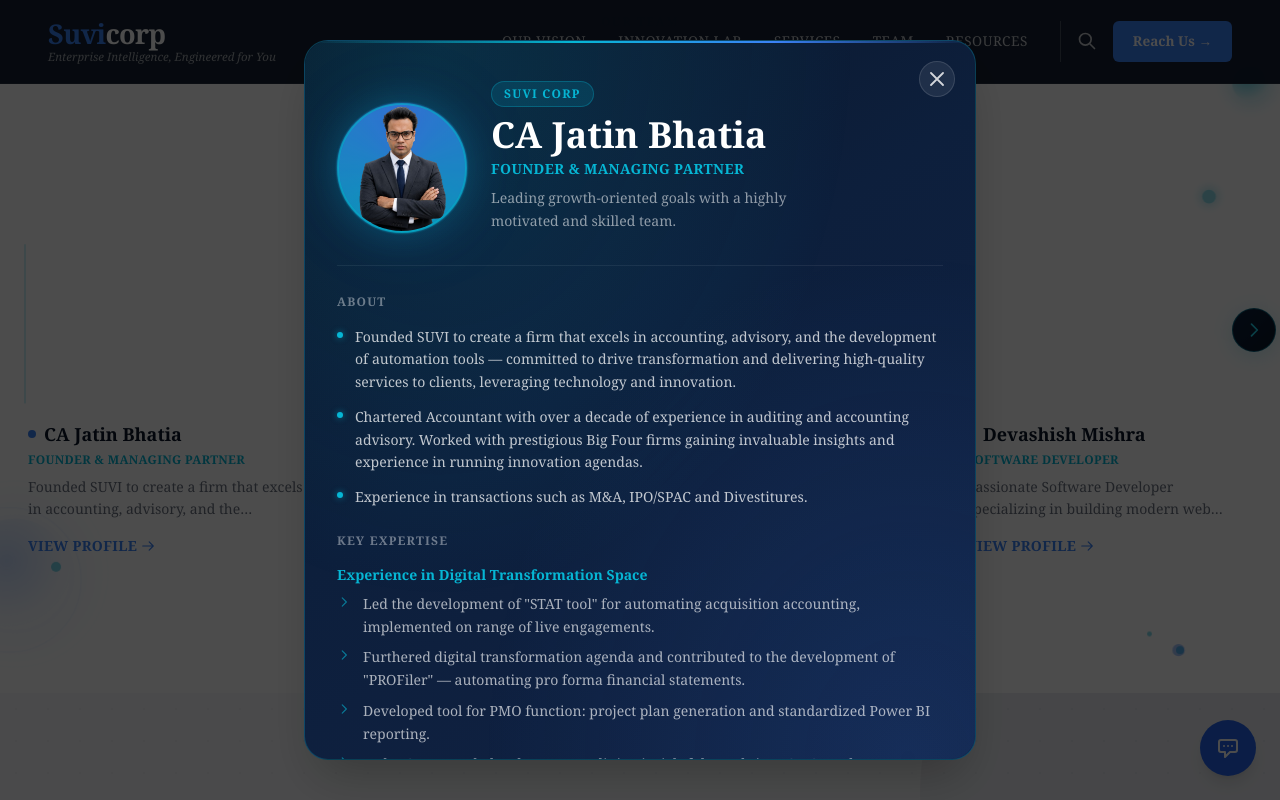
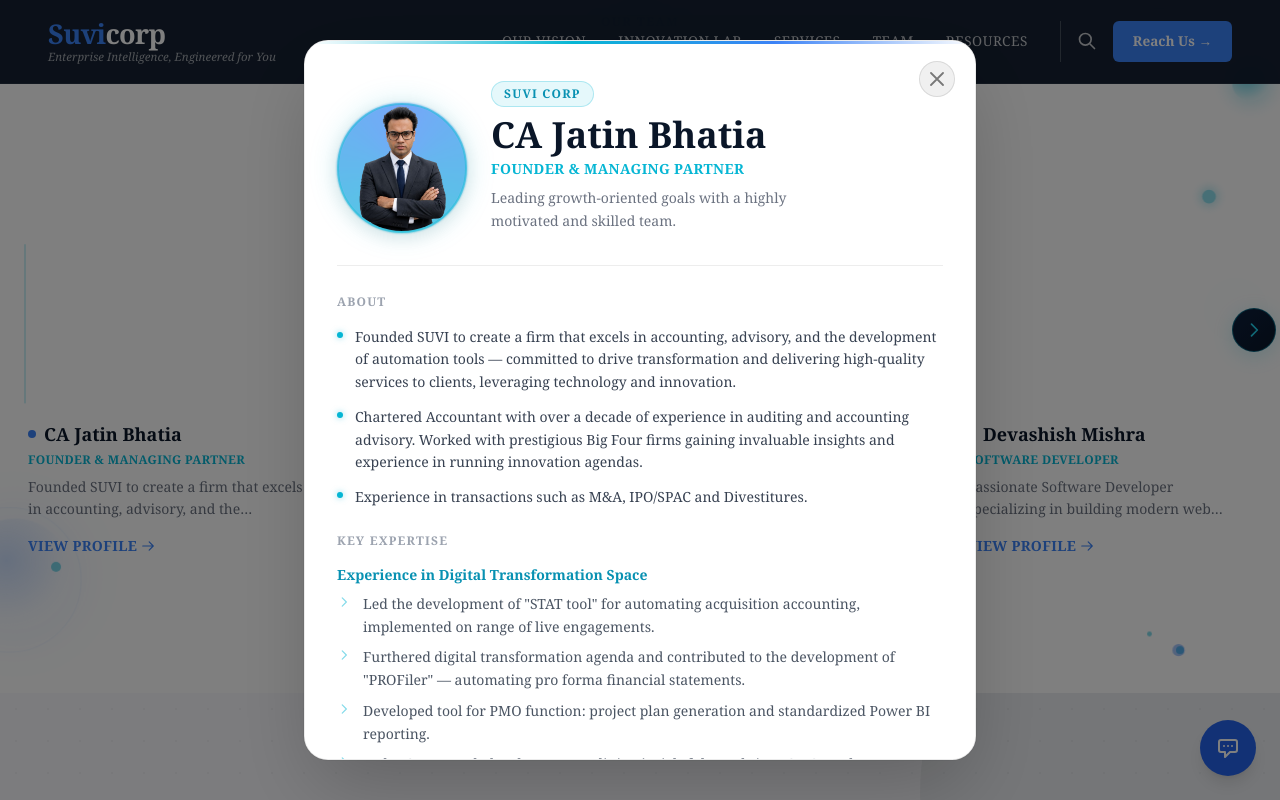
Before and after one commit to devashish2006/SuviCorp, a Next.js app: page / in a window 1280 px wide. Both pictures are taken after a click on the button 170 px from the left and 1294 px from the top of the page. Shown: the part 894-1694 px from the top of the page. Built offline with nearby package versions, Linux system fonts and the light colour scheme.

Commit message:
add image and scroll icon

```diff
--- a/app/globals.css
+++ b/app/globals.css
@@ -176,3 +176,13 @@
     height: 420px !important;
   }
 }
+
+/* ─── Saima image fix: PNG has large transparent space at bottom ─── */
+/* Keep anchored to bottom like all others; shift down via margin    */
+/* so her figure rises from the card bottom edge as expected.         */
+.team-member-img--saima {
+  bottom: -30% !important;
+  transform: translateX(-50%) !important;
+  object-fit: contain !important;
+  object-position: top center !important;
+}
--- a/components/sections/Hero.tsx
+++ b/components/sections/Hero.tsx
@@ -4,6 +4,7 @@
 import Image from 'next/image';
 import { SectionTag, TeamProfileModal } from '../ui';
 import type { TeamMember } from '../ui';
+
 
 const stats = [
   {
@@ -205,6 +206,7 @@
     name: 'Saima ',
     role: 'Technology Partnerships Lead',
     image: '/saima-removebg-preview.png',
+    imageClass: 'team-member-img--saima',
     imageOffset: '-40px',
     imageScale: '88%',
     tagline: 'Building and nurturing strategic global technology ecosystems for long-term growth.',
@@ -356,7 +358,7 @@
                   alt={member.name}
                   width={400}
                   height={500}
-                  className="team-member-img absolute transition-transform duration-500 group-hover:scale-[1.06]"
+                  className={`team-member-img absolute transition-transform duration-500 group-hover:scale-[1.06]${member.imageClass ? ` ${member.imageClass}` : ''}`}
                   style={{
                     filter:
                       'drop-shadow(0 -4px 20px rgba(6,182,212,0.2)) drop-shadow(0 12px 24px rgba(0,0,0,0.55))',
--- a/components/ui/TeamProfileModal.tsx
+++ b/components/ui/TeamProfileModal.tsx
@@ -8,6 +8,7 @@
   name: string;
   role: string;
   image: string;
+  imageClass?: string;
   imageOffset?: string;
   imageScale?: string;
   tagline?: string;
@@ -52,7 +53,7 @@
     >
       {/* Backdrop */}
       <div
-        className="absolute inset-0 bg-black/70 backdrop-blur-md"
+        className="absolute inset-0 bg-black/50 backdrop-blur-md"
         onClick={onClose}
       />
 
@@ -61,25 +62,17 @@
         ref={modalRef}
         className="relative z-10 w-full max-w-2xl max-h-[90vh] overflow-y-auto rounded-3xl shadow-2xl"
         style={{
-          background: 'linear-gradient(145deg, #0a1628 0%, #0d1f3c 45%, #112244 100%)',
-          border: '1px solid rgba(6,182,212,0.25)',
+          background: '#ffffff',
+          border: '1px solid rgba(0,0,0,0.08)',
           animation: 'modalSlideUp 0.45s cubic-bezier(0.16, 1, 0.3, 1) both',
           scrollbarWidth: 'thin',
           scrollbarColor: 'rgba(6,182,212,0.3) transparent',
+          boxShadow: '0 32px 80px -12px rgba(0,0,0,0.22), 0 0 0 1px rgba(0,0,0,0.05)',
         }}
       >
-        {/* Glow overlays */}
-        <div
-          className="absolute inset-0 rounded-3xl pointer-events-none"
-          style={{
-            background:
-              'radial-gradient(ellipse at 20% 0%, rgba(6,182,212,0.15) 0%, transparent 55%), radial-gradient(ellipse at 90% 100%, rgba(59,130,246,0.12) 0%, transparent 50%)',
-          }}
-        />
-
         {/* Top teal line accent */}
         <div
-          className="absolute top-0 left-0 right-0 h-[2px] rounded-t-3xl"
+          className="absolute top-0 left-0 right-0 h-[3px] rounded-t-3xl"
           style={{ background: 'linear-gradient(90deg, transparent 0%, #06b6d4 40%, #3b82f6 70%, transparent 100%)' }}
         />
 
@@ -89,12 +82,12 @@
           aria-label="Close"
           className="absolute top-5 right-5 z-20 w-9 h-9 rounded-full flex items-center justify-center transition-all duration-200 hover:scale-110"
           style={{
-            background: 'rgba(255,255,255,0.08)',
-            border: '1px solid rgba(255,255,255,0.12)',
+            background: 'rgba(0,0,0,0.06)',
+            border: '1px solid rgba(0,0,0,0.10)',
           }}
         >
           <svg width="14" height="14" viewBox="0 0 14 14" fill="none">
-            <path d="M1 1L13 13M13 1L1 13" stroke="rgba(255,255,255,0.8)" strokeWidth="1.8" strokeLinecap="round" />
+            <path d="M1 1L13 13M13 1L1 13" stroke="rgba(0,0,0,0.5)" strokeWidth="1.8" strokeLinecap="round" />
           </svg>
         </button>
 
@@ -113,7 +106,7 @@
                 padding: '2px',
                 borderRadius: '50%',
                 filter: 'blur(1px)',
-                opacity: 0.8,
+                opacity: 0.7,
               }}
             />
             <div
@@ -121,8 +114,8 @@
               style={{
                 width: 130,
                 height: 130,
-                border: '2.5px solid rgba(6,182,212,0.6)',
-                boxShadow: '0 0 40px rgba(6,182,212,0.25), 0 0 80px rgba(59,130,246,0.12)',
+                border: '2.5px solid rgba(6,182,212,0.5)',
+                boxShadow: '0 0 30px rgba(6,182,212,0.18), 0 4px 20px rgba(0,0,0,0.10)',
               }}
             >
               <Image
@@ -145,22 +138,22 @@
               <span
                 className="text-xs font-semibold uppercase tracking-widest px-3 py-1 rounded-full"
                 style={{
-                  background: 'rgba(6,182,212,0.15)',
-                  color: '#06b6d4',
-                  border: '1px solid rgba(6,182,212,0.3)',
+                  background: 'rgba(6,182,212,0.10)',
+                  color: '#0891b2',
+                  border: '1px solid rgba(6,182,212,0.25)',
                 }}
               >
                 SUVI Corp
               </span>
             </div>
-            <h2 className="font-playfair text-3xl md:text-4xl font-bold text-white mb-1 leading-tight">
+            <h2 className="font-playfair text-3xl md:text-4xl font-bold mb-1 leading-tight" style={{ color: '#0a1628' }}>
               {member.name}
             </h2>
             <p className="text-sm font-semibold uppercase tracking-wide" style={{ color: '#06b6d4' }}>
               {member.role}
             </p>
             {member.tagline && (
-              <p className="text-white/55 text-sm mt-2 leading-relaxed max-w-[340px]">
+              <p className="text-sm mt-2 leading-relaxed max-w-[340px]" style={{ color: '#6b7280' }}>
                 {member.tagline}
               </p>
             )}
@@ -168,22 +161,22 @@
         </div>
 
         {/* Divider */}
-        <div className="mx-8 h-px" style={{ background: 'rgba(255,255,255,0.07)' }} />
+        <div className="mx-8 h-px" style={{ background: 'rgba(0,0,0,0.07)' }} />
 
         {/* ─── Body ─── */}
         <div className="px-8 py-7 space-y-6">
 
           {/* Highlights */}
           <div style={{ animation: 'fadeSlideUp 0.5s cubic-bezier(0.16, 1, 0.3, 1) 0.2s both' }}>
-            <h3 className="text-xs font-semibold uppercase tracking-widest text-white/40 mb-4">About</h3>
+            <h3 className="text-xs font-semibold uppercase tracking-widest mb-4" style={{ color: '#9ca3af' }}>About</h3>
             <ul className="space-y-3">
               {member.highlights.map((point, i) => (
                 <li key={i} className="flex gap-3 items-start">
                   <span
                     className="mt-1.5 flex-shrink-0 w-1.5 h-1.5 rounded-full"
-                    style={{ background: '#06b6d4', boxShadow: '0 0 6px rgba(6,182,212,0.6)' }}
+                    style={{ background: '#06b6d4', boxShadow: '0 0 6px rgba(6,182,212,0.5)' }}
                   />
-                  <span className="text-white/75 text-sm leading-relaxed">{point}</span>
+                  <span className="text-sm leading-relaxed" style={{ color: '#374151' }}>{point}</span>
                 </li>
               ))}
             </ul>
@@ -192,23 +185,23 @@
           {/* Expertise areas */}
           {member.expertise && member.expertise.length > 0 && (
             <div style={{ animation: 'fadeSlideUp 0.5s cubic-bezier(0.16, 1, 0.3, 1) 0.28s both' }}>
-              <h3 className="text-xs font-semibold uppercase tracking-widest text-white/40 mb-4">Key Expertise</h3>
+              <h3 className="text-xs font-semibold uppercase tracking-widest mb-4" style={{ color: '#9ca3af' }}>Key Expertise</h3>
               <div className="space-y-4">
                 {member.expertise.map((area, i) => (
                   <div key={i}>
                     <p
                       className="text-sm font-semibold mb-2"
-                      style={{ color: '#06b6d4' }}
+                      style={{ color: '#0891b2' }}
                     >
                       {area.label}
                     </p>
                     <ul className="space-y-2">
                       {area.items.map((item, j) => (
                         <li key={j} className="flex gap-3 items-start">
-                          <svg className="mt-0.5 flex-shrink-0 w-3.5 h-3.5 opacity-60" fill="none" stroke="#06b6d4" viewBox="0 0 24 24">
+                          <svg className="mt-0.5 flex-shrink-0 w-3.5 h-3.5 opacity-50" fill="none" stroke="#06b6d4" viewBox="0 0 24 24">
                             <path strokeLinecap="round" strokeLinejoin="round" strokeWidth={2} d="M9 5l7 7-7 7" />
                           </svg>
-                          <span className="text-white/65 text-sm leading-relaxed">{item}</span>
+                          <span className="text-sm leading-relaxed" style={{ color: '#4b5563' }}>{item}</span>
                         </li>
                       ))}
                     </ul>
@@ -223,18 +216,18 @@
             <div
               className="rounded-2xl p-5 relative overflow-hidden"
               style={{
-                background: 'rgba(6,182,212,0.06)',
-                border: '1px solid rgba(6,182,212,0.18)',
+                background: 'rgba(6,182,212,0.05)',
+                border: '1px solid rgba(6,182,212,0.15)',
                 animation: 'fadeSlideUp 0.5s cubic-bezier(0.16, 1, 0.3, 1) 0.35s both',
               }}
             >
               <div
                 className="absolute top-3 left-4 text-5xl leading-none font-serif"
-                style={{ color: 'rgba(6,182,212,0.25)' }}
+                style={{ color: 'rgba(6,182,212,0.2)' }}
               >
                 &ldquo;
               </div>
-              <p className="text-white/80 text-sm leading-relaxed italic pl-6 pr-2 pt-2">
+              <p className="text-sm leading-relaxed italic pl-6 pr-2 pt-2" style={{ color: '#374151' }}>
                 {member.quote}
               </p>
             </div>
@@ -245,18 +238,19 @@
         <div
           className="px-8 py-5 flex items-center justify-between"
           style={{
-            borderTop: '1px solid rgba(255,255,255,0.06)',
+            borderTop: '1px solid rgba(0,0,0,0.06)',
+            background: 'rgba(0,0,0,0.02)',
             animation: 'fadeSlideUp 0.5s cubic-bezier(0.16, 1, 0.3, 1) 0.4s both',
           }}
         >
-          <span className="text-white/30 text-xs">SUVI Corp · Team</span>
+          <span className="text-xs" style={{ color: '#9ca3af' }}>SUVI Corp · Team</span>
           <button
             onClick={onClose}
             className="text-xs font-semibold uppercase tracking-widest px-5 py-2 rounded-full transition-all duration-200 hover:scale-105"
             style={{
-              background: 'rgba(6,182,212,0.12)',
-              color: '#06b6d4',
-              border: '1px solid rgba(6,182,212,0.3)',
+              background: 'rgba(6,182,212,0.10)',
+              color: '#0891b2',
+              border: '1px solid rgba(6,182,212,0.25)',
             }}
           >
             Close
```
